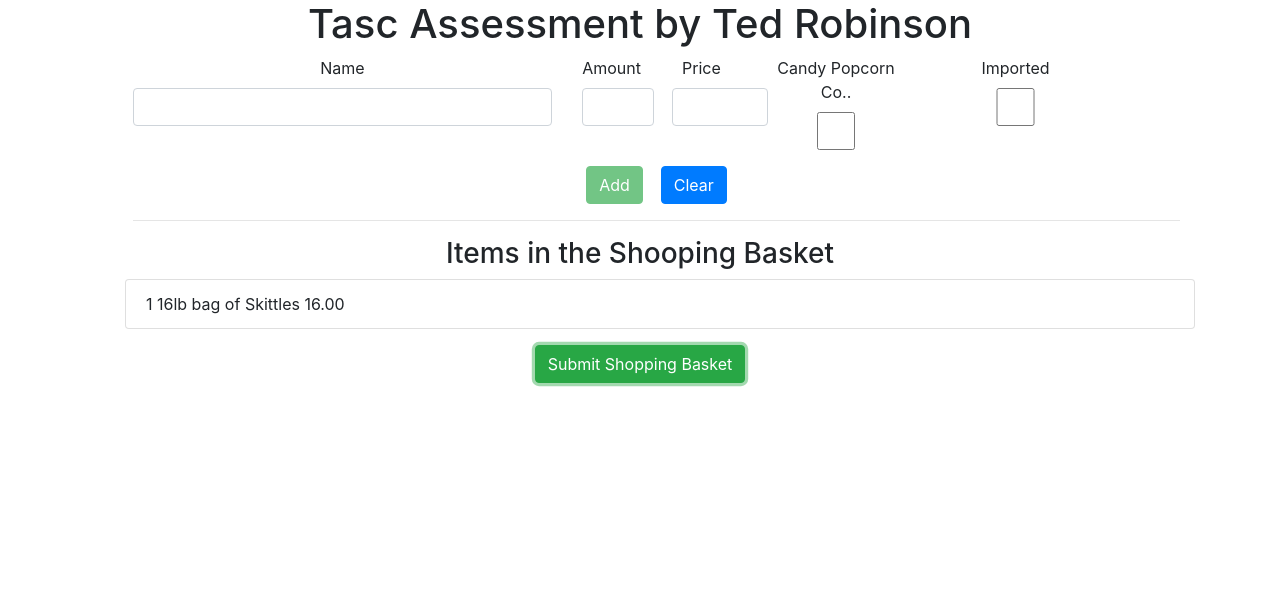
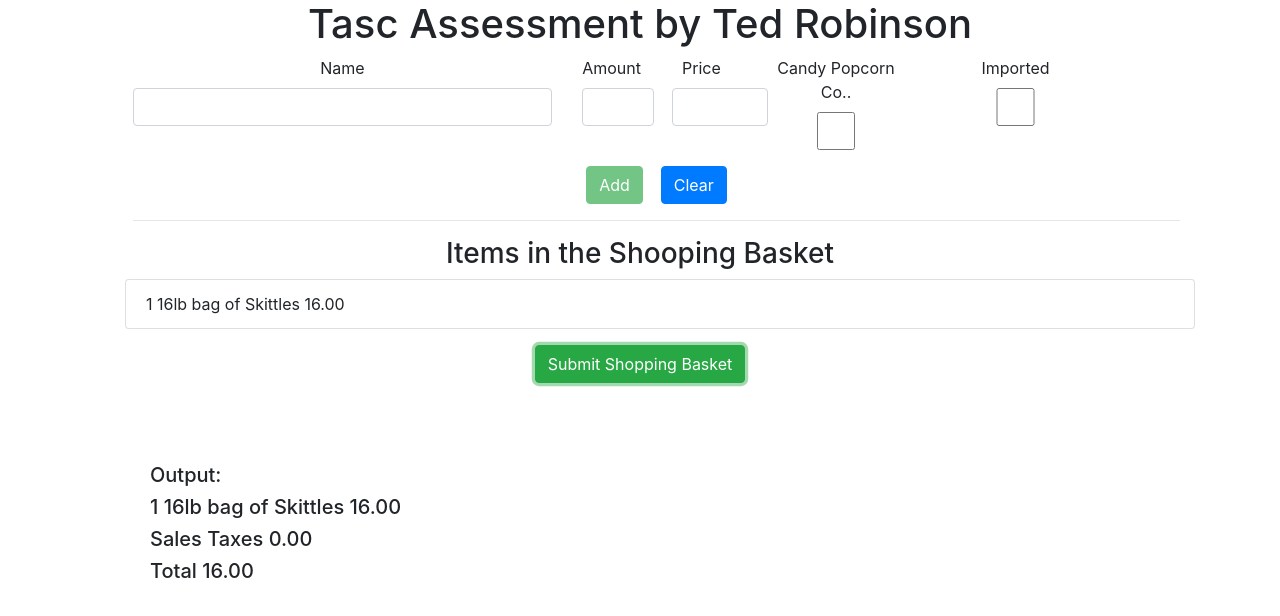
Before and after one commit to tedrob/tasc_assmt_tedrob, an Angular app: page / in a window 1280 px wide. Both pictures are taken after a click on the button "Submit Shopping Basket". Shown: the top 616 px of the page. Built offline with nearby package versions, Linux system fonts and the light colour scheme.

Commit message:
Added results on page

```diff
--- /dev/null
+++ b/src/app/shared/cashier.model.ts
@@ -0,0 +1,3 @@
+export class Cashier {
+  constructor(public title: string) { }
+}
--- /dev/null
+++ b/src/app/shared/cashieritem.model.ts
@@ -0,0 +1,3 @@
+export interface CasherItem {
+  title: string;
+}
--- a/src/app/shopping-list/shopping-list-service.ts
+++ b/src/app/shopping-list/shopping-list-service.ts
@@ -1,6 +1,7 @@
 import { Injectable } from '@angular/core';
 import { Subject } from 'rxjs';
 import { ShoppingItem } from '../shared/shopping.model';
+import { CasherItem } from './../shared/cashieritem.model';
 
 @Injectable({providedIn: 'root'})
 export class ShoppingListService {
@@ -9,6 +10,8 @@ export class ShoppingListService {
   private basketitems: ShoppingItem[] = [
     new ShoppingItem('16lb bag of Skittles', 1, '16.00', true, false)
   ];
+  private cashieritems: CasherItem[] = [];
+  cashieritemsChanged = new Subject<CasherItem[]>();
 
   getBasketitems() {
     return this.basketitems.slice();
@@ -37,4 +40,12 @@ export class ShoppingListService {
     this.basketitems.splice(index, 1);
     this.basketitemsChanged.next(this.basketitems.slice());
   }
+  addCashieritems(cashieritems: CasherItem[]) {
+    this.cashieritems.push(...cashieritems);
+    this.cashieritemsChanged.next(this.cashieritems.slice());
+  }
+  addCashieritem(cashieritem: CasherItem) {
+    this.cashieritems.push(cashieritem);
+    this.cashieritemsChanged.next(this.cashieritems.slice());
+  }
 }
--- a/src/app/shopping-list/shopping-list.component.html
+++ b/src/app/shopping-list/shopping-list.component.html
@@ -22,10 +22,17 @@
 <div class="row">
   <div class="col-xs-12 col-sm-12">
     <div class="container">
-      <button
-        type="button"
-        class="btn btn-success"
-        (click)="onCalculate()">Submit Shopping Basket</button>
+        <button type="button" class="btn btn-success" (click)="onCalculate()">Submit Shopping Basket</button>
     </div>
   </div>
 </div>
+<div class="row">
+  <div class="col-xs-12 col-sm-12">
+    <div class="container" style="text-align: left; padding: 5em">
+      <div class="row" *ngFor="let csf of cashiersform; let i=index">
+          <h5>{{csf}}</h5>
+      </div>
+    </div>
+  </div>
+
+</div>
--- a/src/app/shopping-list/shopping-list.component.ts
+++ b/src/app/shopping-list/shopping-list.component.ts
@@ -1,7 +1,9 @@
 import { Component, OnInit, OnDestroy } from '@angular/core';
 import { ShoppingItem } from './../shared/shopping.model';
-import { Subscription } from 'rxjs';
+import { Subscription, from } from 'rxjs';
 import { ShoppingListService } from './shopping-list-service';
+import { CasherItem } from './../shared/cashieritem.model';
+import { Cashier } from './../shared/cashier.model';
 
 @Component({
   selector: 'app-shopping-list',
@@ -12,9 +14,10 @@ export class ShoppingListComponent implements OnInit, OnDestroy {
   basketitems: ShoppingItem[] = [];
   private subscription: Subscription;
   private salesprice: number;
-  private totalsalesprice: number;
+  totalsalesprice: number;
   private salestax: number;
-  private totalsalesTax: number;
+  totalsalesTax: number;
+  cashiersform: any[] = [];
 
   constructor(private slService: ShoppingListService) { }
 
@@ -33,7 +36,9 @@ export class ShoppingListComponent implements OnInit, OnDestroy {
   }
 
   onCalculate() {
+    this.cashiersform = [];
     console.log('\tOutput:');
+    this.cashiersform.push('Output:');
     const items: ShoppingItem[] = this.slService.getBasketitems();
     if (items.length === 0 ) {
       return;
@@ -53,9 +58,14 @@ export class ShoppingListComponent implements OnInit, OnDestroy {
       console.log('\t\t' + itemsDisplay);
       this.totalsalesTax += this.salesprice - this.salestax;
       this.totalsalesprice += this.salesprice;
+      this.cashiersform.push(itemsDisplay);
     }
     console.log('\t\tSales Taxes ' + parseFloat(totaltax.toString()).toFixed(2));
+    this.cashiersform.push('\t\tSales Taxes ' + parseFloat(totaltax.toString()).toFixed(2));
+
     console.log('\t\tTotal  ' + parseFloat(total.toString()).toFixed(2));
+    this.cashiersform.push('\t\tTotal  ' + parseFloat(total.toString()).toFixed(2));
+
     this.totalsalesTax = 0.00;
     this.totalsalesprice = 0.00;
   }
```
